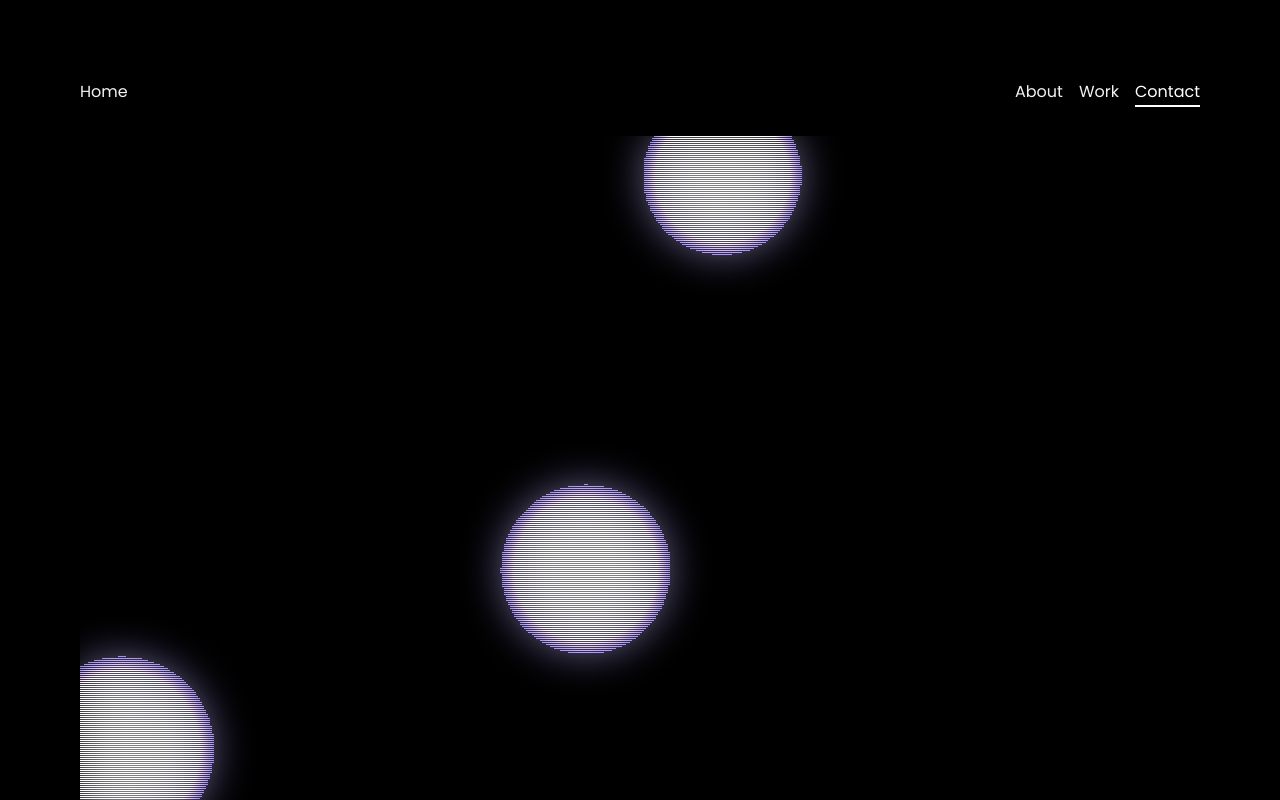
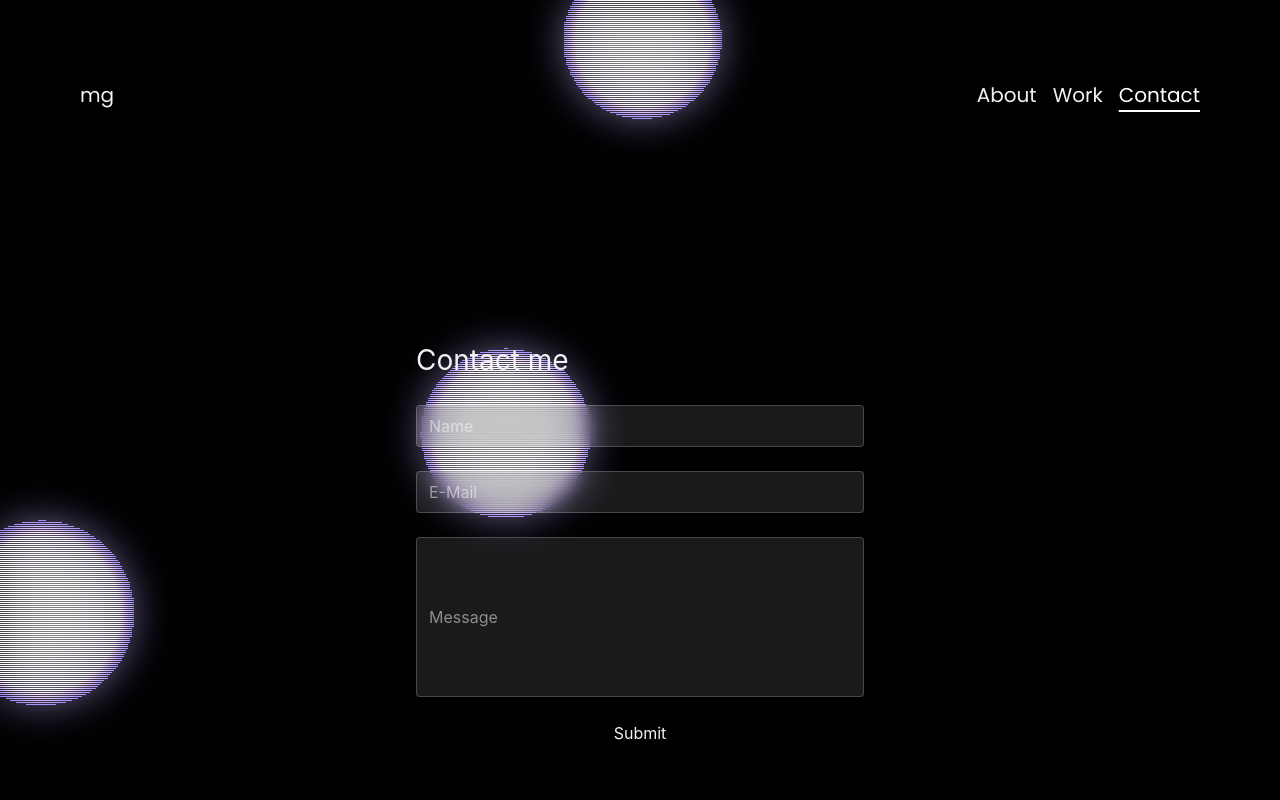
Before and after one commit to michelleg00/react-demo, a React (Vite) app: page /contact in a window 1280 px wide. Shown: the top 800 px of the page. Built offline with nearby package versions, Linux system fonts and the light colour scheme.

Commit message:
contact form

```diff
--- /dev/null
+++ b/src/components/FileSelector.jsx
@@ -0,0 +1,22 @@
+import { useRef } from "react";
+
+export default function FileSelector() {
+    const fileInputRef = useRef(null);
+
+    function submitHandler(e) {
+        e.preventDefault();
+        const file = fileInputRef.current.files[0];
+        alert(`${file.name}wurde ausgewählt`)
+
+
+    }
+
+    return (
+        <form onSubmit= { submitHandler } >
+        <input type="file" ref = { fileInputRef } />
+            <button type="submit"> Submit </button>
+                </form>
+
+    );
+
+}
--- /dev/null
+++ b/src/components/Form.jsx
@@ -0,0 +1,20 @@
+function Form() {
+    function handleSubmit(event) {
+        event.preventDefault();
+        console.log("submit clicked");
+    }
+
+    return (
+        <form onSubmit={handleSubmit} className="flex flex-col justify-center w-full max-w-md gap-6">
+            <h1>Contact me</h1>
+            <input type="text" placeholder="Name" />
+            <input type="email" placeholder="E-Mail" />
+            <input type="text" placeholder="Message" className = "h-40"/>
+            <button type="submit">Submit</button>
+
+        </form>
+    )
+
+}
+
+export default Form;
--- a/src/components/Header.jsx
+++ b/src/components/Header.jsx
@@ -2,7 +2,7 @@ import { NavLink } from "react-router-dom";
 
 export default function Header() {
     const links = [
-        { target: "/", displayName: "Home" },
+        { target: "/", displayName: "mg" },
         { target: "/about", displayName: "About" },
         { target: "/work", displayName: "Work" },
         { target: "/contact", displayName: "Contact" }
--- a/src/components/MetaBalls.jsx
+++ b/src/components/MetaBalls.jsx
@@ -7,12 +7,9 @@ export default function MetaballBlob() {
     const canvas = canvasRef.current;
     const ctx = canvas.getContext("2d");
 
-    const size = 800;
-    canvas.width = size;
-    canvas.height = size;
-
-    const cx = size / 2;
-    const cy = size / 2;
+    let size = Math.max(window.innerWidth, window.innerHeight);
+    canvas.width = window.innerWidth;
+    canvas.height = window.innerHeight;
 
     let t = 0;
     let animId;
@@ -28,9 +25,8 @@ export default function MetaballBlob() {
         b.x += Math.cos(t * 0.8 + b.r) * 1.2 + b.vx;
         b.y += Math.sin(t * 0.9 + b.r) * 1.2 + b.vy;
 
-        // bounce
-        if (b.x < 100 || b.x > size - 100) b.vx *= -1;
-        if (b.y < 100 || b.y > size - 100) b.vy *= -1;
+        if (b.x < 100 || b.x > canvas.width - 100) b.vx *= -1;
+        if (b.y < 100 || b.y > canvas.height - 100) b.vy *= -1;
       });
     }
 
@@ -49,27 +45,26 @@ export default function MetaballBlob() {
     }
 
     function drawMetaballs() {
-      const image = ctx.createImageData(size, size);
+      const image = ctx.createImageData(canvas.width, canvas.height);
       const data = image.data;
 
       const threshold = 1.2;
 
-      for (let x = 0; x < size; x += 2) {
-        for (let y = 0; y < size; y += 2) {
+      for (let x = 0; x < canvas.width; x += 2) {
+        for (let y = 0; y < canvas.height; y += 2) {
           const v = field(x, y);
 
           if (v > threshold) {
-            const i = (x + y * size) * 4;
+            const i = (x + y * canvas.width) * 4;
 
             const intensity = Math.min(255, (v - threshold) * 180);
 
-            data[i] = 120 + intensity;     // R
-            data[i + 1] = 100 + intensity; // G
-            data[i + 2] = 255;             // B
-            data[i + 3] = 255;             // A
+            data[i] = 120 + intensity;
+            data[i + 1] = 100 + intensity;
+            data[i + 2] = 255;
+            data[i + 3] = 255;
 
-            // fill 2x2 block for speed
-            const i2 = ((x + 1) + y * size) * 4;
+            const i2 = ((x + 1) + y * canvas.width) * 4;
             data[i2] = data[i];
             data[i2 + 1] = data[i + 1];
             data[i2 + 2] = data[i + 2];
@@ -92,7 +87,7 @@ export default function MetaballBlob() {
     function animate() {
       t += 0.015;
 
-      ctx.clearRect(0, 0, size, size);
+      ctx.clearRect(0, 0, canvas.width, canvas.height);
 
       updateBlobs();
       drawMetaballs();
@@ -103,8 +98,23 @@ export default function MetaballBlob() {
 
     animate();
 
-    return () => cancelAnimationFrame(animId);
+    const handleResize = () => {
+      canvas.width = window.innerWidth;
+      canvas.height = window.innerHeight;
+    };
+
+    window.addEventListener("resize", handleResize);
+
+    return () => {
+      cancelAnimationFrame(animId);
+      window.removeEventListener("resize", handleResize);
+    };
   }, []);
 
-  return <canvas ref={canvasRef} />;
+  return (
+    <canvas
+      ref={canvasRef}
+      className="fixed inset-0 w-full h-full -z-10 pointer-events-none"
+    />
+  );
 }
--- a/src/index.css
+++ b/src/index.css
@@ -17,8 +17,18 @@
 
 }
 
-li, p, nav {
+li,
+p,
+nav {
   font-family: var(--font-poppins);
+}
+
+nav {
+  font-size: 20px;
+}
+
+h1 {
+  font-size: 28px;
 }
 
 
@@ -28,8 +38,14 @@ li, p, nav {
   body {
     @apply mx-16 my-16 bg-black;
     color: var(--color-text);
+
+    input,
+    textarea {
+      @apply border border-white/20 bg-white/10 backdrop-blur-sm rounded px-3 py-2 text-white;
+    }
   }
 }
+
 
 
 /*
--- a/src/pages/Contact.jsx
+++ b/src/pages/Contact.jsx
@@ -1,12 +1,17 @@
 import MetaBalls from "../components/MetaBalls";
+import ContactForm from "../components/Form";
 
 
 function Contact() {
   return (
     <>
-      <MetaBalls />
+    <MetaBalls />
+    <div className="min-h-screen flex items-center justify-center">
+    <ContactForm />
+    </div>
     </>
   );
 }
 
+
 export default Contact;
```
